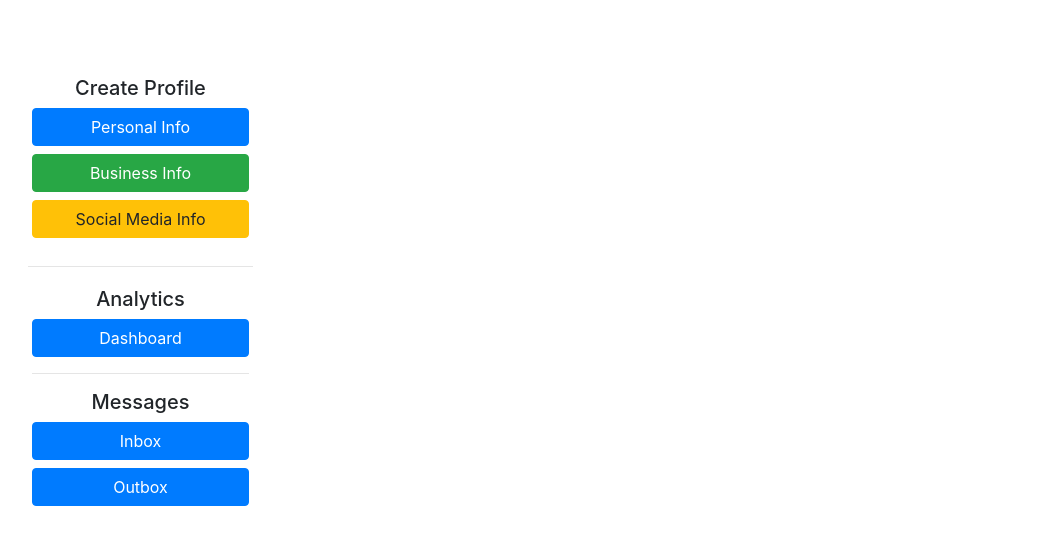
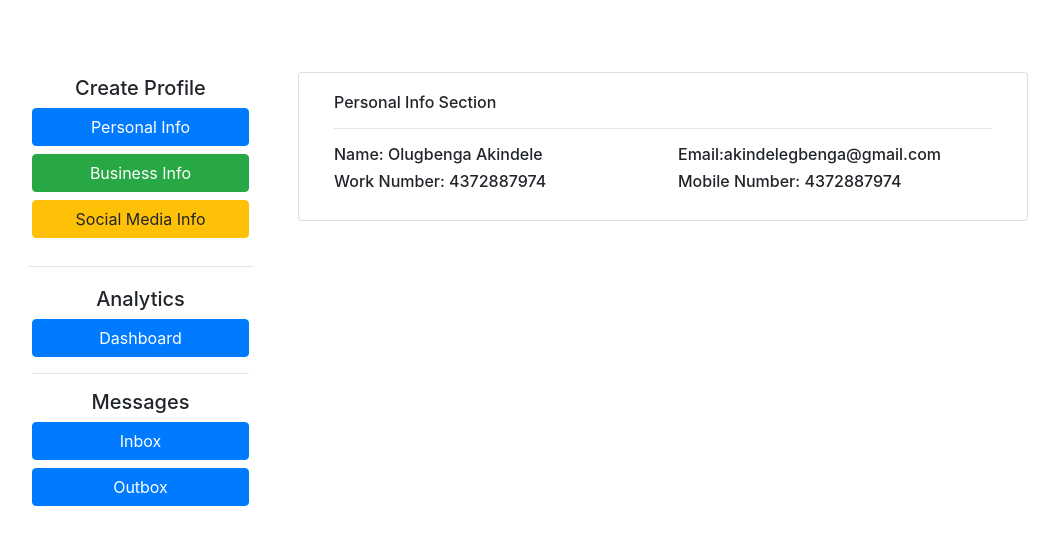
Before and after one commit to olugbengaakindele/selfterpreneur, a Flask app: template app/me/templates/mypage.html in a window 1280 px wide. Shown: the part 58-603 px from the top of the page, without its empty margins (72-1131 px from the left). Run offline with Flask 2, Linux system fonts and the light colour scheme; the template is opened without the code that fills it: values that come from a table or form of the project are taken from there, others are empty; a user stored in the database is signed in; data comes from the database, SQL or seed files in the repository; both versions use the stored data as it was after the commit; some libraries are stand-ins or nearby versions.

Commit message:
Personal Info done

```diff
--- a/app/me/models.py
+++ b/app/me/models.py
@@ -19,7 +19,7 @@ class Personal_Info(db.Model):
     def __init__(self, user_name,user_email, user_mobile_phone, user_work_phone, user_city, user_province):
         self.user_name = user_name
         self.user_email = user_email
-        self.user_mobile_phone = user_mobile_phone
+        self = user_mobile_phone
         self.user_work_phone = user_work_phone
         self.user_city = user_city
         self.user_province = user_province
--- a/app/me/templates/mypage.html
+++ b/app/me/templates/mypage.html
@@ -1,10 +1,43 @@
 {% extends 'mypage_macro.html' %}
-    {{ super() }}
+{{ super() }}
 
- {% block content_display %}
-    {% if name %}
+{% block content_display %}
+<div class="row">
+    <div class="col-12">
+        <div class="card col-lg-12 col-sm-12">
+            <div class="card-body">
+                <h6>Personal Info Section</h6>
+                <hr>
+                <div class="row  text-weight-normal">
+                    <div class="col-6">
+                        <h6> Name: {{ user.user_name}} </h6>
+                    </div>
+                    <div class="col-6">
+                        <h6 class="h6"> Email:{{ user.user_email}} </h6>
+                    </div>
+                </div>
+               <div class="row  text-weight-normal">
+                    <div class="col-6">
+                        {% if user_work_phone == "" %}
+                           <h6> Work Phone: -  </h6>
+                        {% else %}
+                           <h6> Work Number: {{ user.user_work_phone}} </h6>
+                        {% endif %}
+                    </div>
+                    <div class="col-6">
+                        {% if user_mobile_phone == "" %}
+                           <h6> Mobile Phone: -  </h6>
+                        {% else %}
+                           <h6> Mobile Number: {{ user.user_mobile_phone}} </h6>
+                        {% endif %}
+                    </div>
+                </div>
 
-{{ name }}
- {% endif %}
+            </div>
+        </div>
+    </div>
 
- {% endblock content_display %}
+</div>
+
+
+{% endblock content_display %}
--- a/app/me/templates/mypage_macro.html
+++ b/app/me/templates/mypage_macro.html
@@ -32,7 +32,7 @@
             </div>
         </div>
         <!-- this hosts the form to create profile-->
-        <div class="col-xs-6 col-sm-6 col-md-6 col-lg-6">
+        <div class="col-xs-8 col-sm-8 col-md-8 col-lg-8">
             {% block content_display %}
 
             {% endblock content_display %}
```
Also changed, not shown: app/me/routes.py (+36 -6 lines), app/site.db.
